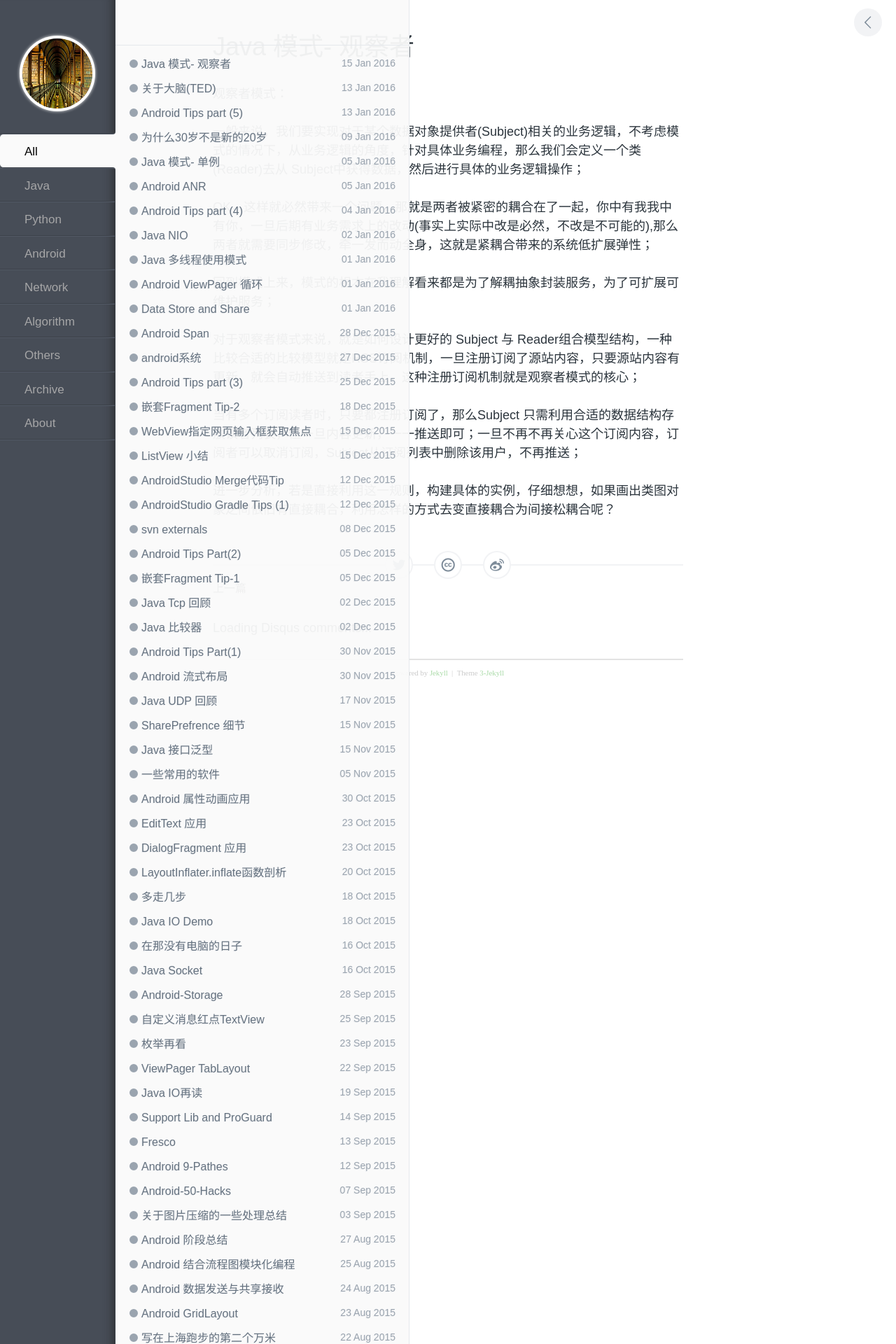
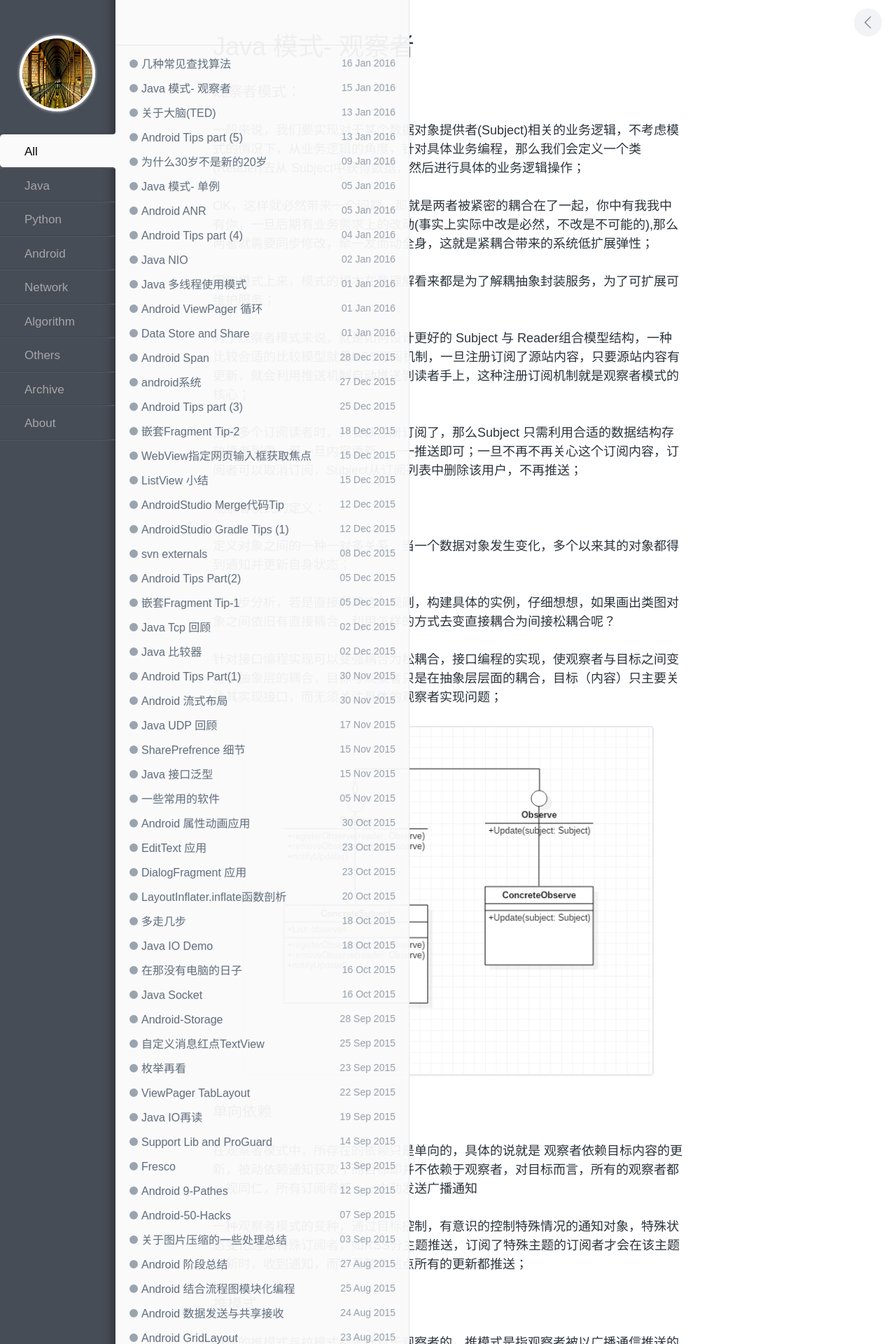
Before and after one commit to enlipan/enlipan.github.io, a Jekyll site: the page built from _posts/2016-01-15-java-patterns-observe.md, in a window 1280 px wide. Shown: the top 1920 px of the page at 70% size. Built offline with Jekyll 4.4.1, drawn with Linux system fonts in a browser that asks for light colours; comment, search, counter and statistics services are not loaded; some of the changed text lies outside the part shown.

Commit message:
post pages  patterns observer

```diff
--- a/_layouts/index.html
+++ b/_layouts/index.html
@@ -28,7 +28,7 @@
           <li class="tags__li tags-btn"><a href="/pages/about.html">About</a></li>
         </ul>
         <div id="tags__bottom">
-          <a href="mailto:itlipan@gmail.com" id="icon-email" class="tags-btn fontello"></a>
+          <a href="mailto:javaclee@gmail.com" id="icon-email" class="tags-btn fontello"></a>
           <a href="/rss.xml" id="icon-feed" class="tags-btn fontello"></a>
         </div>
       </nav> <!-- end #tags -->
--- a/_posts/2016-01-15-java-patterns-observe.md
+++ b/_posts/2016-01-15-java-patterns-observe.md
@@ -4,7 +4,7 @@
 category: java
 ---
 
-观察者模式：
+###观察者模式：
 
 一般来说，我们要实现对于某个数据对象提供者(Subject)相关的业务逻辑，不考虑模式的情况下，从业务逻辑的角度，针对具体业务编程，那么我们会定义一个类 (Reader)去从 Subject中获得数据，然后进行具体的业务逻辑操作；
 
@@ -12,8 +12,144 @@
 
 回到模式上来，模式的根本在我理解看来都是为了解耦抽象封装服务，为了可扩展可维护服务；
 
-对于观察者模式来说，就是如何设计更好的 Subject 与 Reader组合模型结构，一种比较合适的比较模型就是RSS订阅机制，一旦注册订阅了源站内容，只要源站内容有更新，就会自动推送到读者手上，这种注册订阅机制就是观察者模式的核心；
+对于观察者模式来说，就是如何设计更好的 Subject 与 Reader组合模型结构，一种比较合适的比较模型就是RSS订阅机制，一旦注册订阅了源站内容，只要源站内容有更新，就会利用推送机制自动推送到读者手上，这种注册订阅机制就是观察者模式的核心；
 
 当有多个订阅读者时，只要都注册订阅了，那么Subject 只需利用合适的数据结构存放读者列表，但一旦内容更新，一一推送即可；一旦不再不再关心这个订阅内容，订阅者可以取消订阅，Subject从订阅列表中删除该用户，不再推送；
 
+观察者模式的定义：
+
+定义对象之间的一种一对多关系，当一个数据对象发生变化，多个以来其的对象都得到通知并更新自身状态；
+
 进一步分析，若是直接利用这一规则，构建具体的实例，仔细想想，如果画出类图对象之间依旧有直接耦合，利用怎样的方式去变直接耦合为间接松耦合呢？
+
+针对接口编程实现可以变强耦合为松耦合，接口编程的实现，使观察者与目标之间变为了抽象层的耦合，目标与观察者只是在抽象层层面的耦合，目标（内容）只主要关注其实现接口，而无须关注具体的观察者实现问题；
+
+{:.center}
+![observe](/assets/img/20160117/observe.png)
+
+
+###单向依赖
+
+在观察者模式中，所存在的依赖只是单向的，具体的说就是 观察者依赖目标内容的更新，被动依赖通知获取；而目标却并不依赖于观察者，对目标而言，所有的观察者都一视同仁，所有订阅者都一一主动发送广播通知
+
+一种观察者模式的变种，通过目标控制，有意识的控制特殊情况的通知对象，特殊状态变化通知特殊订阅者，如RSS分主题推送，订阅了特殊主题的订阅者才会在该主题更新时，收到通知，而不是整个站点所有的更新都推送；
+
+###推模式
+
+所谓的推模式与拉模式都是针对于观察者的，推模式是指观察者被以广播通信推送的方式直接获取了内容读取全部或者部分更新，而不管观察者是否真正需要；
+
+
+###拉模式
+
+而拉模式则区别，是指目标对象只简单的传递内容更新的信号，通过把自身对象，或者其目标内容对象传递过去，当观察者需要内容时直接根据传递过来的内容对象的引用获取需要的内容；这样的方式一般是 目标对象设定了对应内容的 获取函数，如 `Content.getName();` 之类的Getter函数；
+
+
+
+两种模式代码示例：
+
+{%  highlight java%}
+
+    @Override
+    public void update(Content content) {
+        System.out.println("content.name:" + content.name);
+        System.out.println("content.age:" + content.age);
+    }
+
+    @Override
+    public void update(String content) {
+        //do something
+        System.out.println("String content :" + content);
+    }
+
+{% endhighlight %}
+
+可以看出两种模式上，一种是Subject准备好全部的内容，按照相应内容格式广播推送过来，另一种则是传递内容引用，由观察者主动获取，需要哪方面内容就取哪方面内容；
+
+###Java中的Observe接口
+
+Java中已经定义了合适的 观察者模式相应接口：
+
+`util.Observer`
+
+`util.Ovservable`
+
+
+仔细研究一下主要的 Observable 类中几个主要核心函数：
+
+{%  highlight java%}
+
+public class Observable {
+    private boolean changed = false;
+    private Vector<Observer> obs;
+
+    ......
+
+    public synchronized void addObserver(Observer o) {
+        if (o == null)
+            throw new NullPointerException();
+        if (!obs.contains(o)) {
+            obs.addElement(o);
+        }
+    }
+
+
+     public synchronized void deleteObserver(Observer o) {
+        obs.removeElement(o);
+    }
+
+     public void notifyObservers(Object arg) {
+        /*
+         * a temporary array buffer, used as a snapshot of the state of
+         * current Observers.
+         */
+        Object[] arrLocal;
+
+        synchronized (this) {
+            /* We don't want the Observer doing callbacks into
+             * arbitrary code while holding its own Monitor.
+             * The code where we extract each Observable from
+             * the Vector and store the state of the Observer
+             * needs synchronization, but notifying observers
+             * does not (should not).  The worst result of any
+             * potential race-condition here is that:
+             * 1) a newly-added Observer will miss a
+             *   notification in progress
+             * 2) a recently unregistered Observer will be
+             *   wrongly notified when it doesn't care
+             */
+            if (!changed)
+                return;
+            arrLocal = obs.toArray();
+            clearChanged();
+        }
+
+        for (int i = arrLocal.length-1; i>=0; i--)
+            ((Observer)arrLocal[i]).update(this, arg);
+    }
+
+
+     protected synchronized void setChanged() {
+        changed = true;
+    }
+
+
+{% endhighlight %}
+
+从上面可以看到 为了适用多线程场景，Java内置为同步函数，同时将我们一般使用的List，改为了Vector向量实现，但是本质思想都是一样的；除此之外 在加入观察者时，利用了 Contains函数，也就是我们如果重写了 equals函数就需要小心了，写的不好造成冲突将会收不到推送；
+
+
+
+###Android中典型应用
+
+观察者接口回调
+
+
+
+
+---
+
+Quote:
+
+《HeadFirst 设计模式》
+
+《研磨设计模式》
```
Also changed, not shown: _posts/2016-01-16-java-more-than-half.md (added, +44 -0 lines), assets/img/20160117/observe.png (added).
